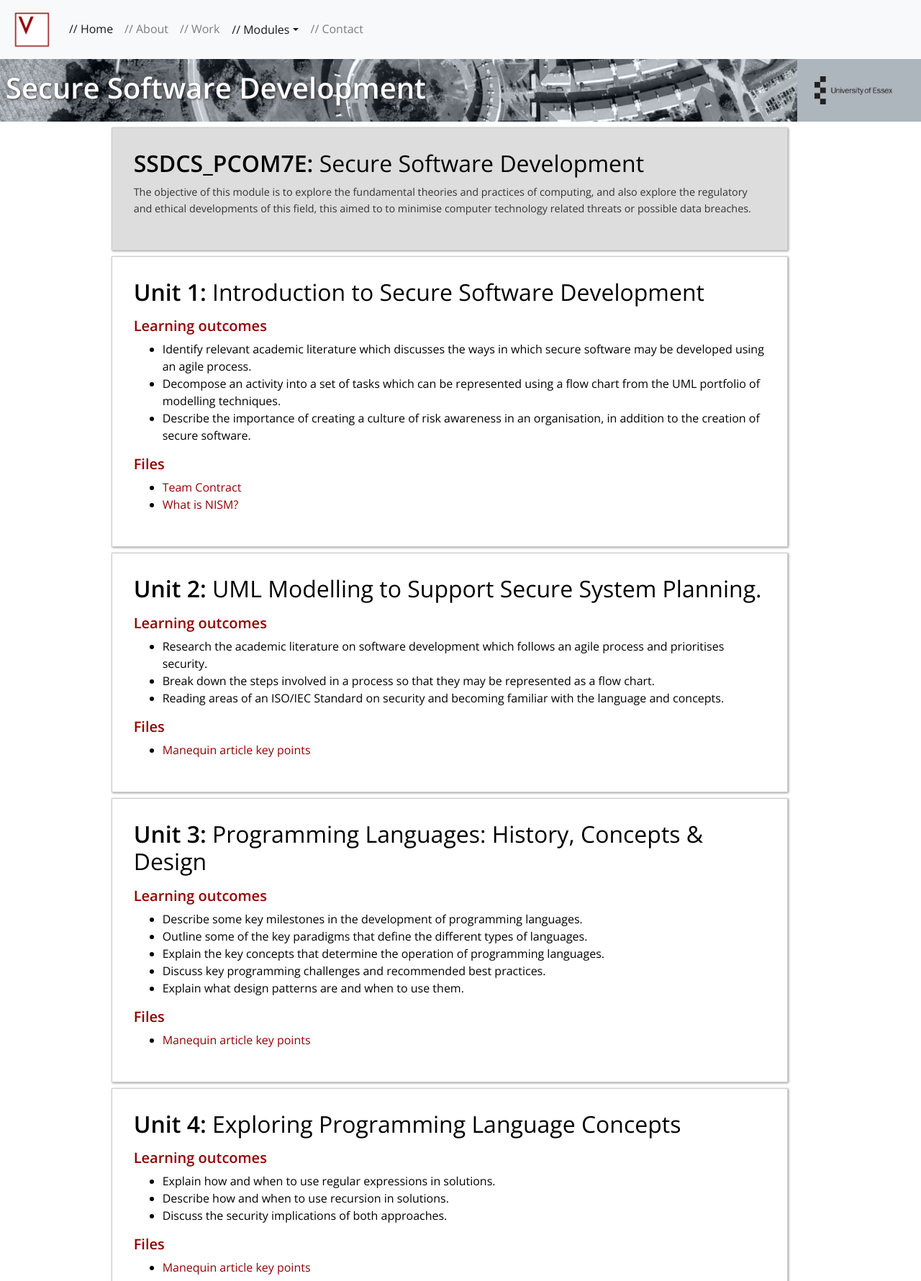
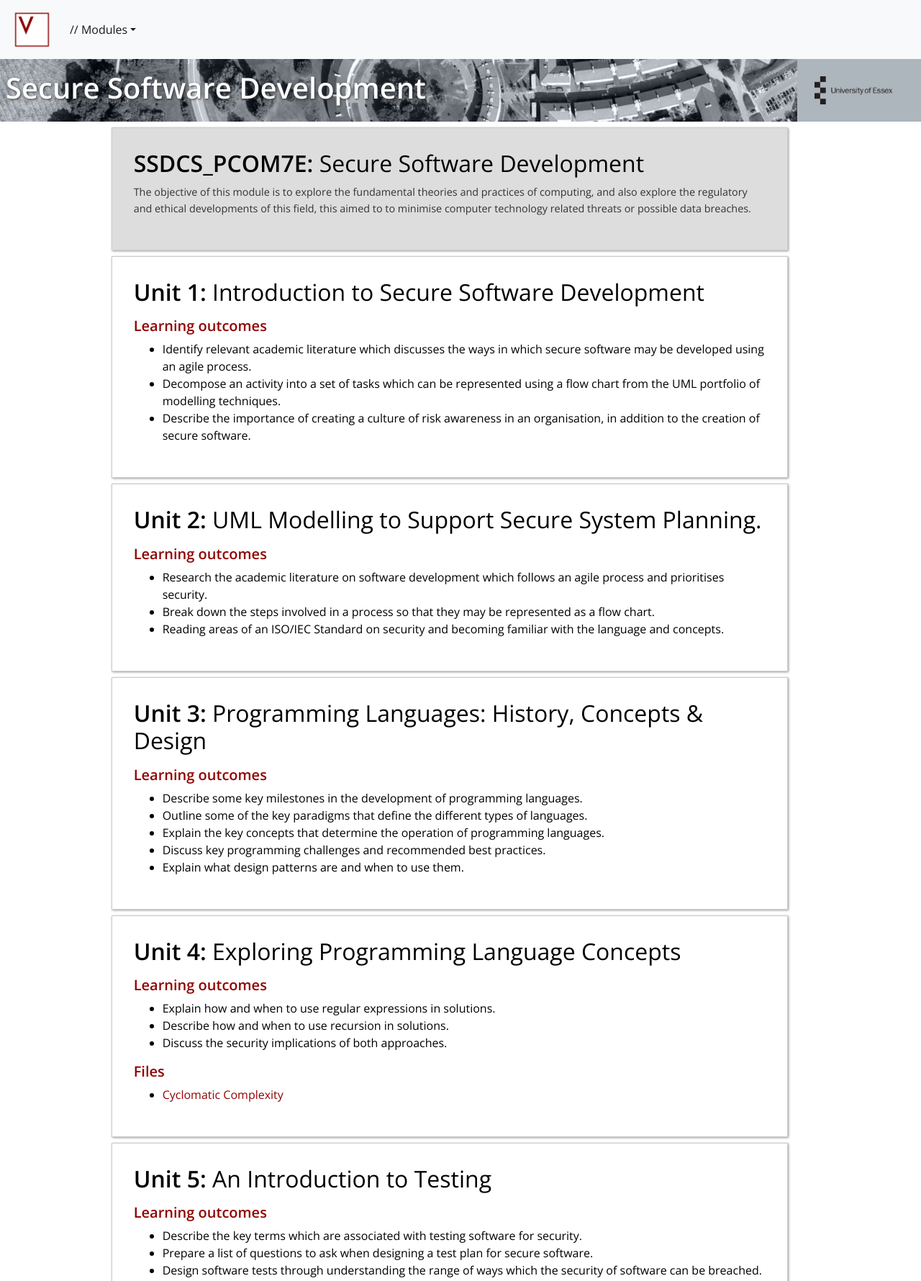
Before and after one commit to apuleyo3/apuleyo3.github.io, a website: page ssd.html in a window 1280 px wide. Shown: the top 1780 px of the page at 72% size. Drawn offline with nearby package versions, Linux system fonts and the light colour scheme.

Commit message:
Adding final parts to SSD

```diff
--- a/ssd.html
+++ b/ssd.html
@@ -116,15 +116,6 @@
             </button>
             <div class="collapse navbar-collapse" id="navbarText">
               <ul class="navbar-nav mr-auto">
-                <li class="nav-item active">
-                  <a class="nav-link" href="#">// Home <span class="sr-only">(current)</span></a>
-                </li>
-                <li class="nav-item">
-                  <a class="nav-link" href="#main-bio">// About</a>
-                </li>
-                <li class="nav-item">
-                  <a class="nav-link" href="#work">// Work</a>
-                </li>
                   <li id="modules" class="nav-item dropdown show">
                   <a class="do-module nav-link btn dropdown-toggle" href="#" role="button" id="dropdownMenuLink" data-toggle="dropdown">// Modules</a>
                     <div class="dropdown-menu" aria-labelledby="dropdownMenuLink">
@@ -133,10 +124,6 @@
                         <a class="dropdown-item" href="nism.html">Network and Information Security</a>
                         <a class="dropdown-item" href="ssd.html">Secure Software development</a>
                     </div>
-                </li>
-                  <li class="nav-item">
-                  <a class="nav-link" href="#contact">// Contact</a>
-                </li>
               </ul>
             </div>
           </nav>
@@ -174,11 +161,6 @@
                       <li>Decompose an activity into a set of tasks which can be represented using a flow chart from the UML portfolio of modelling techniques.</li>
                       <li>Describe the importance of creating a culture of risk awareness in an organisation, in addition to the creation of secure software.</li>
                     </ul>
-                    <h5>Files</h5>
-                    <ul>
-                      <li><a href="https://docs.google.com/document/d/1vEgDBg1-52NPLcYsaqLPOGGiNMv2HKax/edit?usp=sharing&ouid=113310715734908906930&rtpof=true&sd=true" target="_blank">Team Contract</a></li>
-                      <li><a href="https://docs.google.com/document/d/1NyFX5LwFIQNC1c0vfSTX8H2EP09qZFIvHrNk6lqbnDw/edit?usp=sharing" target="_blank">What is NISM?</a></li>
-                    </ul>
                   </div>
                   <div id="m1-u1" class="module-item mb-2 container col-12">
                     <h2><b>Unit 2:</b> UML Modelling to Support Secure System Planning.</h2>
@@ -188,10 +170,6 @@
                       <li>Research the academic literature on software development which follows an agile process and prioritises security.</li>
                       <li>Break down the steps involved in a process so that they may be represented as a flow chart.</li>
                       <li>Reading areas of an ISO/IEC Standard on security and becoming familiar with the language and concepts.</li>
-                    </ul>
-                    <h5>Files</h5>
-                    <ul>
-                      <li><a href="https://docs.google.com/document/d/14zcTmgA8VnxaQ0XcegFvVpn3ErUXakGvXfaMUexuD8o/edit?usp=sharing" target="_blank">Manequin article key points</a></li>
                     </ul>
                   </div>
                   <div id="m1-u1" class="module-item mb-2 container col-12">
@@ -205,10 +183,6 @@
                       <li>Discuss key programming challenges and recommended best practices.</li>
                       <li>Explain what design patterns are and when to use them.</li>
                     </ul>
-                    <h5>Files</h5>
-                    <ul>
-                      <li><a href="https://docs.google.com/document/d/14zcTmgA8VnxaQ0XcegFvVpn3ErUXakGvXfaMUexuD8o/edit?usp=sharing" target="_blank">Manequin article key points</a></li>
-                    </ul>
                   </div>
                   <div id="m1-u1" class="module-item mb-2 container col-12">
                     <h2><b>Unit 4:</b> Exploring Programming Language Concepts</h2>
@@ -221,7 +195,7 @@
                     </ul>
                     <h5>Files</h5>
                     <ul>
-                      <li><a href="https://docs.google.com/document/d/14zcTmgA8VnxaQ0XcegFvVpn3ErUXakGvXfaMUexuD8o/edit?usp=sharing" target="_blank">Manequin article key points</a></li>
+                      <li><a href="https://docs.google.com/document/d/1NUq6coX4ThgwL-oyRlqGek91E28BQvfkZp4aLb7fCCE/edit?usp=sharing" target="_blank">Cyclomatic Complexity</a></li>
                     </ul>
                   </div>
                   <div id="m1-u1" class="module-item mb-2 container col-12">
@@ -249,7 +223,7 @@
                     </ul>
                     <h5>Files</h5>
                     <ul>
-                      <li><a href="https://docs.google.com/document/d/165AlisjJ5WRKeaTBsKvxl7uc6uOHMS64jcWQwEuo1LA/edit?usp=sharing" target="_blank">TCP/IP Group C NISM</a></li>
+                      <li><a href="https://docs.google.com/document/d/1VezE0JEqxS5csO0OcVTpxHVAErPnLPmXf99UiOs06ys/edit?usp=sharing" target="_blank">Design document</a></li>
                     </ul>
                   </div>
                   <div id="m1-u1" class="module-item mb-2 container col-12">
@@ -261,10 +235,6 @@
                       <li>Explain some of the key risks and vulnerabilities associated with operating systems.</li>
                       <li>Outline the differences between static and dynamic libraries and when to use each.</li>
                     </ul>
-                    <h5>Files</h5>
-                    <ul>
-                      <li><a href="https://docs.google.com/document/d/165AlisjJ5WRKeaTBsKvxl7uc6uOHMS64jcWQwEuo1LA/edit?usp=sharing" target="_blank">TCP/IP Group C NISM</a></li>
-                    </ul>
                   </div>
                   <div id="m1-u1" class="module-item mb-2 container col-12">
                     <h2><b>Unit 8:</b> Cryptography and Its Use in Operating Systems</h2>
@@ -275,10 +245,6 @@
                       <li>Explain the pros and cons of using common cryptographic libraries.</li>
                       <li>Demonstrate the use of cryptographic libraries in a simple application.</li>
                     </ul>
-                    <h5>Files</h5>
-                    <ul>
-                      <li><a href="https://docs.google.com/document/d/165AlisjJ5WRKeaTBsKvxl7uc6uOHMS64jcWQwEuo1LA/edit?usp=sharing" target="_blank">TCP/IP Group C NISM</a></li>
-                    </ul>
                   </div>
                   <div id="m1-u1" class="module-item mb-2 container col-12">
                     <h2><b>Unit 9:</b> Developing an API for a Distributed Environment</h2>
@@ -288,10 +254,6 @@
                       <li>Create an API and use it to create and read records.</li>
                       <li>Become familiar with the capabilities of Python’s flask library.</li>
                       <li>Design an ontology which can be used in standardised service deployments.</li>
-                    </ul>
-                    <h5>Files</h5>
-                    <ul>
-                      <li><a href="https://docs.google.com/document/d/165AlisjJ5WRKeaTBsKvxl7uc6uOHMS64jcWQwEuo1LA/edit?usp=sharing" target="_blank">TCP/IP Group C NISM</a></li>
                     </ul>
                   </div>
                   <div id="m1-u1" class="module-item mb-2 container col-12">
@@ -305,7 +267,7 @@
                     </ul>
                     <h5>Files</h5>
                     <ul>
-                      <li><a href="https://docs.google.com/document/d/165AlisjJ5WRKeaTBsKvxl7uc6uOHMS64jcWQwEuo1LA/edit?usp=sharing" target="_blank">TCP/IP Group C NISM</a></li>
+                      <li><a href="https://docs.google.com/document/d/1h3wRBjKpiUpx8_AT0xRFo7UNNKRhzzdpNfiJl5Uh2QA/edit?usp=sharing" target="_blank">What is Ontology</a></li>
                     </ul>
                   </div>
                   <div id="m1-u1" class="module-item mb-2 container col-12">
@@ -319,7 +281,7 @@
                     </ul>
                     <h5>Files</h5>
                     <ul>
-                      <li><a href="https://docs.google.com/document/d/165AlisjJ5WRKeaTBsKvxl7uc6uOHMS64jcWQwEuo1LA/edit?usp=sharing" target="_blank">TCP/IP Group C NISM</a></li>
+                      <li><a href="https://github.com/sureshmelvinsigera/ssd" target="_blank">Final code output</a></li>
                     </ul>
                   </div>
                   <div id="m1-u1" class="module-item mb-2 container col-12">
@@ -331,10 +293,6 @@
                       <li>Provide evidence to support your recommendation.</li>
                       <li>Explain how faceted data approaches work.</li>
                     </ul>
-                    <h5>Files</h5>
-                    <ul>
-                      <li><a href="https://docs.google.com/document/d/165AlisjJ5WRKeaTBsKvxl7uc6uOHMS64jcWQwEuo1LA/edit?usp=sharing" target="_blank">TCP/IP Group C NISM</a></li>
-                    </ul>
                   </div>
                 </div>
             </div>
```
